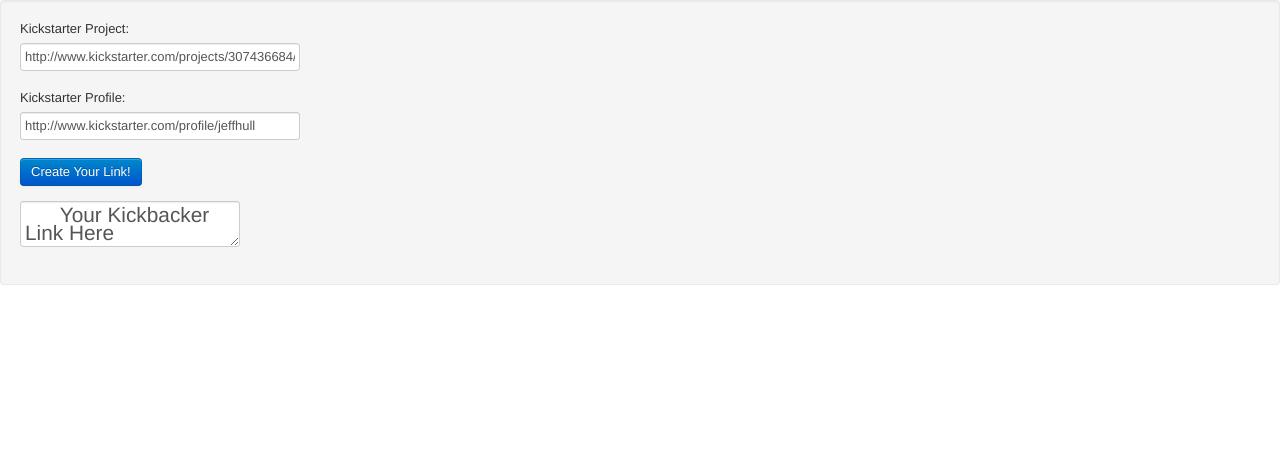
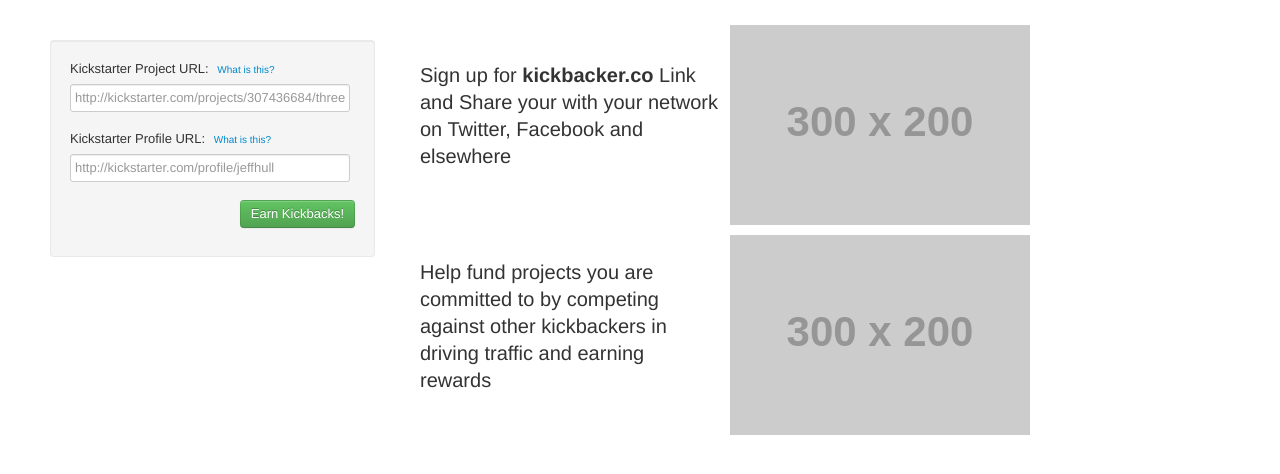
Before and after one commit to jsh2134/kickbacker, a Flask app: page / in a window 1280 px wide. Shown: the top 474 px of the page. Run offline with Flask 2, Linux system fonts and the light colour scheme; grey boxes labelled with a size stand in for pictures from a placeholder-image service; data that the repository does not hold is empty; parts of the project's set-up code (start-up, migrations or seed data) failed here and were passed over; some libraries are stand-ins or nearby versions.

Commit message:
updated look of homepage

```diff
--- a/kickbacker/static/css/main.css
+++ b/kickbacker/static/css/main.css
@@ -1,3 +1,7 @@
+
+.main-container{
+	margin:20px;
+}
 
 .project_wrap {
 	display:table;
@@ -18,6 +22,9 @@
 	display:table-cell;
 }
 
+
+/** Project Leaderboard **/
+
 .project-title {
 	font-size:2em;
 }
@@ -27,7 +34,6 @@
 .project-clicks {
 	font-size:1.3em;
 }
-
 
 .project-leaderboard {
 	margin:20px;
@@ -65,3 +71,37 @@
 	margin:5px 10px;
 	float:left;
 }
+
+/** URL Signup **/
+.signup {
+	width:325px;
+	margin:10px;
+}
+
+
+#your-link {
+	display:none;
+}
+
+#your-link-area {
+	margin-top:15px;
+	font-size:1.6em;
+}
+
+/** Markitechture **/
+.buzzword-wrapper {
+}
+.buzzword-elem {
+	display:table;
+	vertical-align:middle;
+}
+.bw-text {
+	display:table-cell;
+	vertical-align:middle;
+	width:300px;
+}
+.bw-screen {
+	display:table-cell;
+	vertical-align:middle;
+	width:360px;
+}
--- a/kickbacker/static/js/kickbacker.js
+++ b/kickbacker/static/js/kickbacker.js
@@ -104,6 +104,7 @@
     var project_id = get_project_id(url);
     var kb_url = build_kb_url(project_id, backer_id);
     get_awesm_url(kb_url, function(data) {
+                $('#your-link').toggle();
                 $('#your-link-area').val(data.awesm_url);
                 save_key(data.path, backer_id, project_id, url, kb_url);
               }, function(data) {
--- a/kickbacker/templates/base.html
+++ b/kickbacker/templates/base.html
@@ -11,12 +11,10 @@
   {% endblock header %}
 
   </head>
-
   <body>
-
+    <div class='main-container'>
     {% block content %}
     {% endblock content %}
-
+    </div>
   </body>
-
 </html>
--- a/kickbacker/templates/get_project.html
+++ b/kickbacker/templates/get_project.html
@@ -35,33 +35,41 @@
 {% endblock header %}
 
 {% block content %}
+
+<div class='signup'>
   <form class="form-vertical well" >
     <fieldset class="control-group">
       {% if project %}
             <input id="ks-url" name="url" type="hidden" value="{{ project['url'] }}">
       {% else %}
         <div class="control-group">
-        <label class="control-label">Kickstarter Project: </label>
+          <label class="control-label">Kickstarter Project URL:
+            <span class='help-inline'>
+              <a style='font-size:10px;' href='#'>What is this?</a>
+            </span>
+          </label>
           <div class="controls">
-          <input id="ks-url" name="url" type="text" class='input-xlarge' value='http://www.kickstarter.com/projects/307436684/three-and-a-half-pike?ref=users'>
+            <input id="ks-url" name="url" type="text" class='input-xlarge' placeholder='http://kickstarter.com/projects/307436684/three-and-a-half-pike'>
           </div>
         </div>
       {% endif %}
       <div class="control-group">
-      <label class="control-label">Kickstarter Profile: </label>
+        <label class="control-label">Kickstarter Profile URL:
+            <span class='help-inline'>
+              <a style='font-size:10px;' href='#'>What is this?</a>
+            </span>
+          </label>
         <div class="controls">
-        <input id="ks-profile" name="ks-profile" type="text" class='input-xlarge' value="http://www.kickstarter.com/profile/jeffhull">
+          <input id="ks-profile" name="ks-profile" type="text" class='input-xlarge' placeholder="http://kickstarter.com/profile/jeffhull">
         </div>
       </div>
-    <button id='go' type="button" onclick='display_url()' class="btn btn-primary">Create Your Link!</button>
-
       <div id='your-link'>
-    <textarea id='your-link-area' class='input-large' style='margin-top:15px; font-size:1.6em;'>
-      Your Kickbacker Link Here
+        <textarea id='your-link-area' class='input-xlarge'>
         </textarea>
       </div>
+      <button id='go' type="button" onclick='display_url()' class="btn btn-success" style='float:right;'>Earn Kickbacks!</button>
   </fieldset>
   </form>
-
+</div>
 
 {% endblock content %}
--- /dev/null
+++ b/kickbacker/templates/index.html
@@ -0,0 +1,36 @@
+{% extends 'base.html' %}
+
+
+{% block content %}
+
+<div class="row">
+  <div class="span4">
+  {% include 'get_project.html' %}
+  </div>
+  <div class="span8">
+    <div class='buzzword-wrapper'>
+      <div class="buzzword-elem">
+        <div class="bw-text">
+          <p class="lead">
+            Sign up for <b>kickbacker.co</b> Link and Share your with your network on Twitter, Facebook and elsewhere
+          </p>
+        </div>
+        <div class="bw-screen">
+          <img class="thumb" src="http://placehold.it/300x200">
+        </div>
+      </div>
+      <div class="buzzword-elem">
+        <div class="bw-text">
+          <p class="lead">
+            Help fund projects you are committed to by competing against other kickbackers in driving traffic and earning rewards
+          </p>
+        </div>
+        <div class="bw-screen">
+          <img class="thumb" src="http://placehold.it/300x200">
+        </div>
+      </div>
+    </div>
+  </div>
+</div>
+
+{% endblock content %}
--- a/kickbacker/views.py
+++ b/kickbacker/views.py
@@ -20,7 +20,7 @@
 
 def respond_index(project_id):
 	project = datalib.get_project(app.rs, project_id)
-	return render_template('get_project.html', project=project)
+	return render_template('index.html', project=project)
 
 
 def show_backer(backer):
@@ -61,6 +61,7 @@
 	key = raw_key.split('_')[1]
 	redirect_url = datalib.get_redirect(app.rs, key)
 
+	# TODO if you have cookie don't count
 	# Increment Clicks
 	datalib.increment_short_key_value(app.rs, key, 'clicks')
 	datalib.increment_backer_value(app.rs, backer_id, 'clicks')
```
Lines whose indentation alone changed are shown as unchanged.
